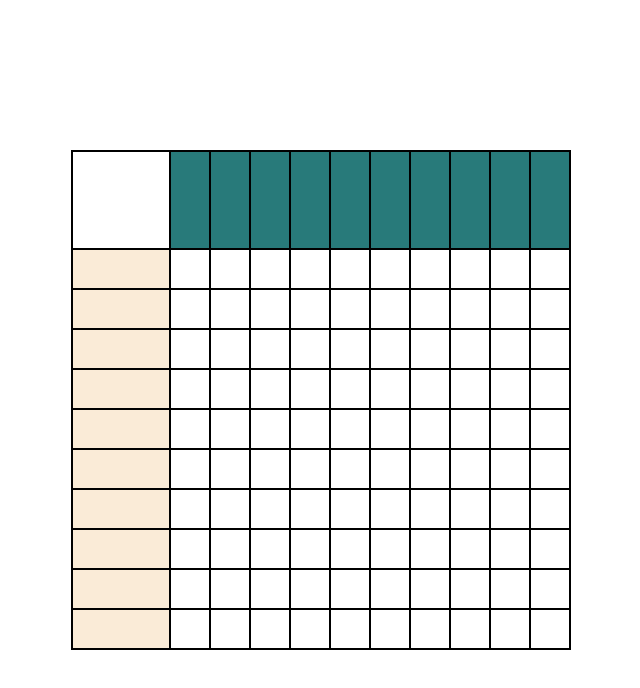
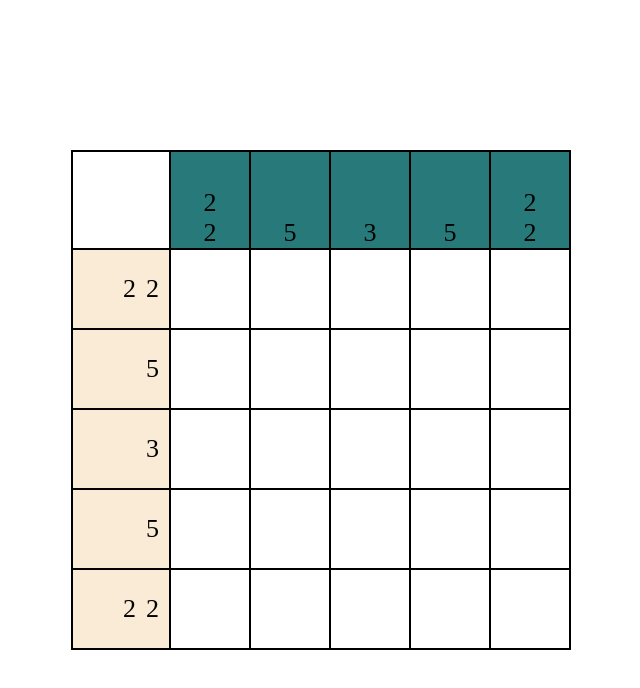
Before and after one commit to Roisler/nonograms, a website with bundled scripts: page nonograms/index.html in a window 1280 px wide. Shown: the whole page, without its empty margins (319-959 px from the left). Built offline with nearby package versions, Linux system fonts and the light colour scheme.

Commit message:
feat: implement basic, add eslint in project

```diff
--- a/nonograms/app.js
+++ b/nonograms/app.js
@@ -1,39 +1,138 @@
-const cellsContainer = document.querySelector('.cells');
-const collsContainer = document.querySelector('.cols');
-const rowsContainer = document.querySelector('.rows');
+import hints from './assets/js/hints.js';
 
 const initialGame = {
-  complexity: 10,
+  complexity: 5,
+  level: 'batterfly',
 };
 
-const { complexity } = initialGame;
+const { complexity, level } = initialGame;
 
-for (let i = 1; i <= complexity ** 2; i += 1) {
+const generateColHints = (lvl, index) => {
+  let currentSumHint = 0;
+  const resultArrHintsCol = [];
+
+  const arrHints = hints[complexity][lvl].reduce((acc, current) => {
+    acc.push(current[index]);
+    return acc;
+  }, []);
+
+  for (let i = 0; i <= arrHints.length; i += 1) {
+    const current = arrHints[i];
+    if (current) {
+      currentSumHint += current;
+    } else {
+      resultArrHintsCol.push(currentSumHint);
+      currentSumHint = 0;
+    }
+  }
+  return resultArrHintsCol;
+};
+
+const generateRowHints = (lvl, index, col = false) => {
+  let currentSumHint = 0;
+  const resultArrHintsRow = [];
+
+  const arrHints = hints[complexity][lvl][index];
+
+  for (let i = 0; i <= arrHints.length; i += 1) {
+    const current = arrHints[i];
+    if (current) {
+      currentSumHint += current;
+    } else {
+      resultArrHintsRow.push(currentSumHint);
+      currentSumHint = 0;
+    }
+  }
+  return resultArrHintsRow;
+};
+
+const initialMatrix = () => {
+  const matrix = Array.from(
+    { length: complexity },
+    () => Array.from({ length: complexity }, () => 0),
+  );
+  return matrix;
+};
+
+const matrix = initialMatrix();
+
+const isEqual = (arr, hint) => JSON.stringify(arr) === JSON.stringify(hint);
+
+const body = document.querySelector('body');
+body.classList.add('page');
+const container = document.createElement('div');
+container.classList.add('container');
+body.prepend(container);
+const timer = document.createElement('div');
+timer.classList.add('timer');
+container.append(timer);
+const collsContainer = document.createElement('div');
+collsContainer.classList.add('cols');
+const rowsContainer = document.createElement('div');
+rowsContainer.classList.add('rows');
+const cellsContainer = document.createElement('div');
+cellsContainer.classList.add('cells');
+
+container.append(collsContainer, rowsContainer, cellsContainer);
+
+const clickCell = (cell) => {
+  cell.classList.toggle('fill');
+  const row = Math.floor(cell.id / complexity);
+  const id = cell.id % complexity;
+  matrix[row][id] = matrix[row][id] === 0 ? 1 : 0;
+  if (isEqual(matrix, hints[complexity][level])) {
+    console.log('Вы выиграли!');
+  }
+};
+
+for (let i = 0; i < complexity ** 2; i += 1) {
   const cell = document.createElement('div');
   cell.classList.add('cell');
   cell.setAttribute('id', i);
   cellsContainer.append(cell);
+
+  cell.addEventListener('click', (e) => clickCell(e.target));
 }
 
-rowsContainer.classList.add(`row-${complexity}`);
-collsContainer.classList.add(`col-${complexity}`);
+rowsContainer.classList.add(`rows-${complexity}`);
+collsContainer.classList.add(`cols-${complexity}`);
+cellsContainer.classList.add(`cells-${complexity}`);
 
 for (let i = 1; i <= complexity; i += 1) {
   const row = document.createElement('div');
   row.classList.add('row');
+
+  const rowHints = generateRowHints(level, i - 1);
+  rowHints.forEach((el) => {
+    if (el !== 0) {
+      const hint = document.createElement('p');
+      hint.textContent = el;
+      row.append(hint);
+    }
+  });
+
   const col = document.createElement('div');
   col.classList.add('col');
+
+  const colHints = generateColHints(level, i - 1);
+  colHints.forEach((el) => {
+    if (el !== 0) {
+      const hint = document.createElement('p');
+      hint.textContent = el;
+      col.append(hint);
+    }
+  });
 
   rowsContainer.append(row);
   collsContainer.append(col);
 }
 
-/*const ctx = canvas.getContext('2d');
+/* const ctx = canvas.getContext('2d');
 
 canvas.width = cellsContainer.offsetWidth;
-canvas.height = cellsContainer.offsetHeight;*/
+canvas.height = cellsContainer.offsetHeight; */
 
-/*const cells = document.querySelectorAll('.cell');
+/* const cells = document.querySelectorAll('.cell');
 cells.forEach((cell) => {
   cell.addEventListener('click', (e) => {
     const elementHeight = e.target.offsetHeight;
@@ -49,4 +148,4 @@ cells.forEach((cell) => {
     ctx.lineTo(elementWidth * (cell - 1), elementHeight * (row - 1))
     ctx.fill();
   })
-})*/
+}) */
--- /dev/null
+++ b/nonograms/assets/js/hints.js
@@ -0,0 +1,41 @@
+const hints = {
+  5: {
+    key: [
+      [0, 0, 1, 0, 0],
+      [0, 1, 0, 1, 0],
+      [0, 0, 1, 0, 0],
+      [0, 0, 1, 0, 0],
+      [0, 1, 1, 0, 0],
+    ],
+    bell: [
+      [0, 0, 1, 0, 0],
+      [0, 1, 0, 1, 0],
+      [0, 0, 1, 1, 0],
+      [1, 1, 1, 1, 1],
+      [0, 0, 1, 0, 0],
+    ],
+    batterfly: [
+      [1, 1, 0, 1, 1],
+      [1, 1, 1, 1, 1],
+      [0, 1, 1, 1, 0],
+      [1, 1, 1, 1, 1],
+      [1, 1, 0, 1, 1],
+    ],
+    fish: [
+      [0, 1, 0, 0, 0],
+      [1, 1, 1, 0, 1],
+      [1, 1, 1, 1, 1],
+      [1, 1, 1, 0, 1],
+      [0, 1, 0, 0, 0],
+    ],
+    phone: [
+      [1, 1, 1, 1, 1],
+      [1, 0, 1, 0, 1],
+      [0, 1, 1, 1, 0],
+      [1, 1, 0, 1, 1],
+      [1, 1, 1, 1, 1],
+    ],
+  },
+};
+
+export default hints;
--- a/nonograms/index.html
+++ b/nonograms/index.html
@@ -6,16 +6,7 @@
   <link rel="stylesheet" href="style.css">
   <title>RSS Nonograms</title>
 </head>
-<body class="page">
-  <div class="container">
-    <div class="timer"></div>
-    <div class="cols">
-    </div>
-    <div class="rows">
-    </div>
-    <div class="cells cells-10">
-    </div>
-  </div>
+<body>
   <script src="app.js" type="module"></script>
 </body>
 </html>
--- a/nonograms/style.css
+++ b/nonograms/style.css
@@ -38,11 +38,6 @@ body {
   border-collapse: collapse;
 }
 
-#cells {
-  position: absolute;
-  z-index: -1;
-}
-
 .col,
 .cell,
 .row {
@@ -52,7 +47,6 @@ body {
 
 .cols {
   display: grid;
-  grid-template-columns: repeat(5, 1fr);
   grid-template-rows: 1fr;
   width: 80%;
   height: 20%;
@@ -60,29 +54,50 @@ body {
   background-color: rgb(40, 122, 122);
 }
 
-.cols.col-10 {
+.cols-5 {
+  grid-template-columns: repeat(5, 1fr);
+}
+
+.cols-10 {
   grid-template-columns: repeat(10, 1fr);
+}
+
+.cols-15 {
+  grid-template-columns: repeat(15, 1fr);
+}
+
+.cols-20 {
+  grid-template-columns: repeat(20, 1fr);
 }
 
 .rows {
   display: grid;
   grid-template-columns: 1fr;
-  grid-template-rows: repeat(5, 1fr);
   width: 20%;
   height: 80%;
 
   background-color: antiquewhite;
 }
 
-.rows.row-10 {
+.rows-5 {
+  grid-template-rows: repeat(5, 1fr);
+}
+
+.rows-10 {
   grid-template-rows: repeat(10, 1fr);
+}
+
+.rows-15 {
+  grid-template-rows: repeat(15, 1fr);
+}
+
+.rows-20 {
+  grid-template-rows: repeat(20, 1fr);
 }
 
 .cells {
   position: relative;
   display: grid;
-  grid-template-columns: repeat(5, 1fr);
-  grid-template-rows: repeat(5, 1fr);
   width: 80%;
   height: 80%;
 
@@ -90,22 +105,51 @@ body {
   background-color: transparent;
 }
 
-.cells.cells-10 {
+.cells-5 {
+  grid-template-columns: repeat(5, 1fr);
+  grid-template-rows: repeat(5, 1fr);
+}
+
+.cells-10 {
   grid-template-columns: repeat(10, 1fr);
   grid-template-rows: repeat(10, 1fr);
 }
 
-
+.cells-15 {
+  grid-template-columns: repeat(15, 1fr);
+  grid-template-rows: repeat(15, 1fr);
+}
 
 .col {
+  display: flex;
+  flex-direction: column;
+  align-items: center;
+  justify-content: flex-end;
   border-top: 2px solid var(--border-color);
 }
 
+.col p {
+  padding: 0;
+}
+
 .row {
+  display: flex;
+  flex-direction: row;
+  justify-content: flex-end;
+  align-items: center;
   border-left: 2px solid var(--border-color);
 }
-/*.col,
-.row {
-  border: 2px solid var(--border-color);
-  border-collapse: collapse;
-}*/
+
+.cell {
+  background-color: #fff;
+}
+
+.fill {
+  background-color: #000;
+}
+ p {
+  padding-right: 10px;
+  margin: 0;
+
+  font-size: 26px;
+ }
```
Also changed, not shown: nonograms/assets/js/startGame.js (deleted, +0 -10 lines), nonograms/package.json (added, +17 -0 lines), nonograms/.eslintrc.cjs (added), 1 other file.
